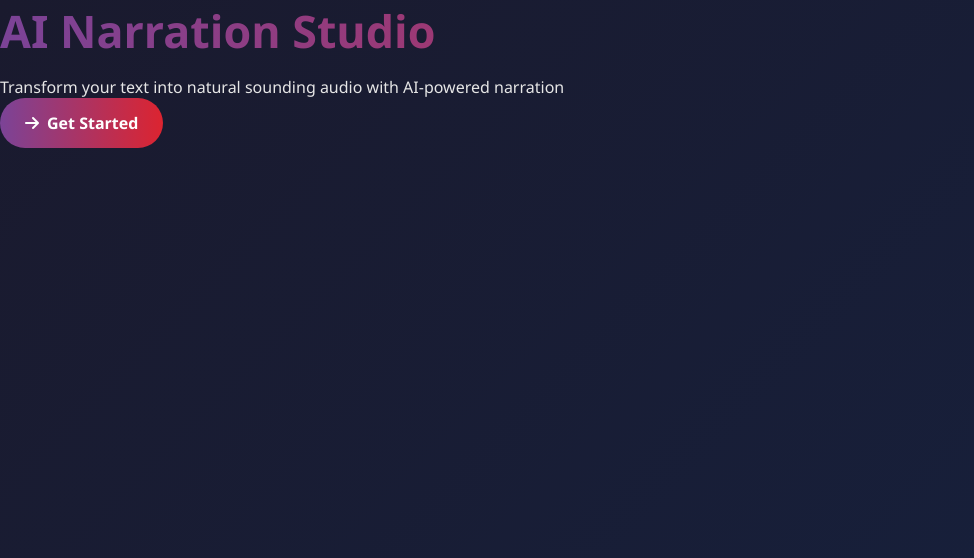
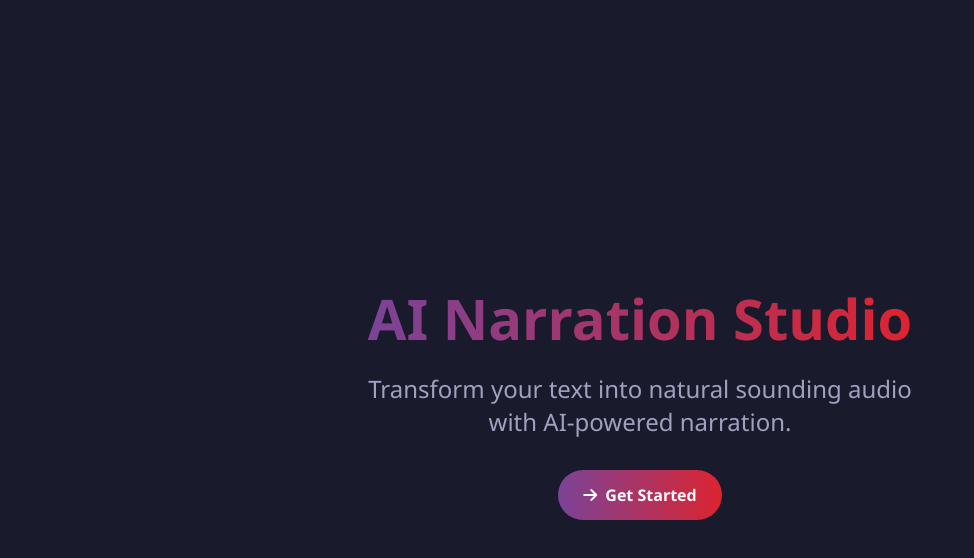
Before and after one commit to JKMVP-Development-Team/AI_Narration, a React (Vite) app in the folder apps/frontend/: page / in a window 1280 px wide. Shown: the top 558 px of the page, without its empty margins (0-974 px from the left). Built offline with nearby package versions, Linux system fonts and the light colour scheme.

Commit message:
Fixed layout and adjusted styling

```diff
--- a/apps/frontend/src/App.css
+++ b/apps/frontend/src/App.css
@@ -381,3 +381,34 @@ button:active {
   margin: 0 auto 1rem auto;
   border-top: 1px solid #444;
 }
+
+/* Landing Page */
+.landing-container {
+  display: flex;
+  justify-content: center;
+  align-items: center;
+  height: 100vh;
+  background-color: rgba(26, 27, 44, 0.95);
+  text-align: center;
+  color: #fff;
+  padding: 2rem;
+}
+
+.landing-content {
+  display: flex;
+  flex-direction: column;
+  align-items: center;
+  justify-content: center;
+  max-width: 600px;
+}
+
+.landing-title {
+  font-size: 3.5rem;
+  margin-bottom: 1rem;
+}
+
+.landing-subtitle {
+  font-size: 1.5rem;
+  margin-bottom: 2rem;
+  color: #a0a0c0;
+}
--- a/apps/frontend/src/LandingPage.tsx
+++ b/apps/frontend/src/LandingPage.tsx
@@ -10,9 +10,10 @@ function LandingPage() {
             <div className="landing-content">
                 <h1 className="landing-title">AI Narration Studio</h1>
                 <p className="landing-subtitle">
-                    Transform your text into natural sounding audio with AI-powered narration
+                    Transform your text into natural sounding audio <br />
+                    with AI-powered narration.
                 </p>
-                <button className="primary-btn" onClick={() => navigate("/app")}>
+                <button className="primary-btn" onClick={() => navigate("/home")}>
                     <i className="fas fa-arrow-right"></i> Get Started
                 </button>
             </div>
--- a/apps/frontend/src/main.tsx
+++ b/apps/frontend/src/main.tsx
@@ -5,13 +5,6 @@ import App from './App'
 import LandingPage from "./LandingPage";
 import "./app.css";
 
-/*W
-ReactDOM.createRoot(document.getElementById('root')!).render(
-  <React.StrictMode>
-    <App />
-  </React.StrictMode>,
-)
-*/
 
 const root = ReactDOM.createRoot(document.getElementById("root") as HTMLElement);
 root.render(
@@ -19,7 +12,7 @@ root.render(
     <BrowserRouter>
       <Routes>
         <Route path="/" element={<LandingPage />} />
-        <Route path="/app" element={<App />} />
+        <Route path="/home" element={<App />} />
       </Routes>
     </BrowserRouter>
   </React.StrictMode>
```
